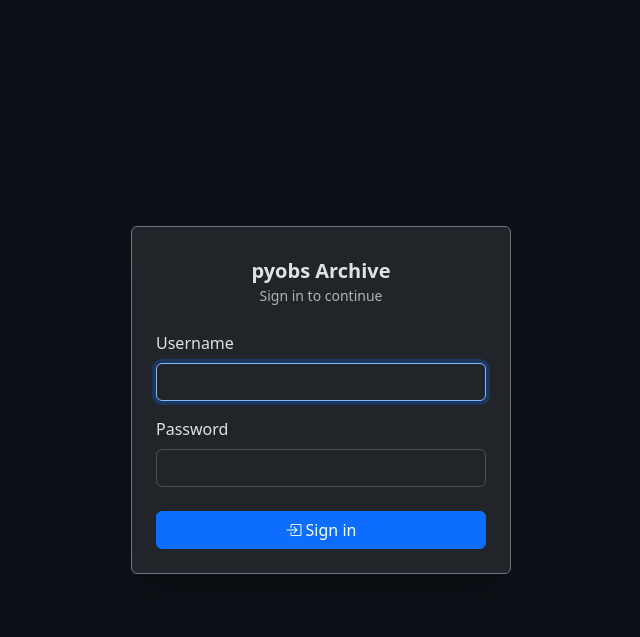
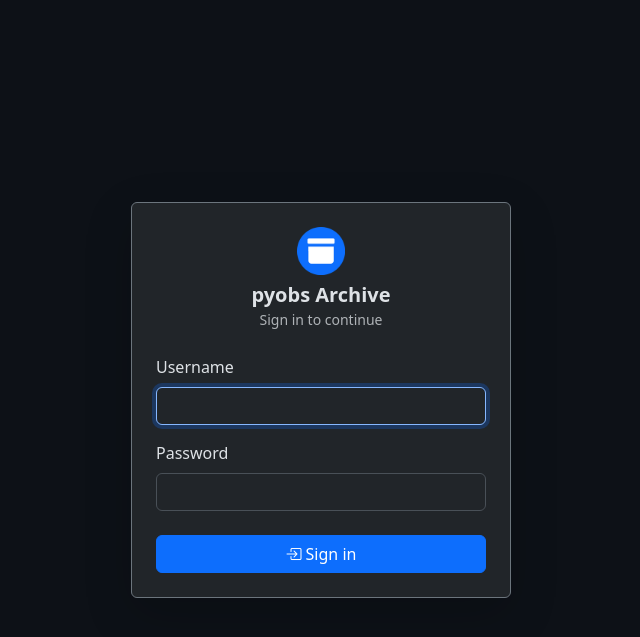
Before and after one commit to pyobs/pyobs-archive, a Django app: page /accounts/login/ in a window 1280 px wide. Shown: the top 637 px of the page, without its empty margins (319-959 px from the left). Run offline with Django 3.2, Linux system fonts and the light colour scheme.

Commit message:
Use the archive-specific icon on the login page
Replaces the login page's telescope glyph (bi-telescope, which
doesn't actually exist in Bootstrap Icons and rendered blank) with
the same bi-archive-fill-on-blue-circle icon used for the favicon,
for visual consistency between the tab icon and the login screen.

```diff
--- a/templates/registration/login.html
+++ b/templates/registration/login.html
@@ -19,7 +19,7 @@
     <div class="card-body p-4">
 
         <div class="text-center mb-4">
-            <i class="bi bi-telescope fs-1 text-primary"></i>
+            <img src="{% static "img/brand-icon.png" %}" alt="pyobs Archive" style="height:48px;width:auto;object-fit:contain">
             <h5 class="mt-2 mb-0 fw-semibold">pyobs Archive</h5>
             <small class="text-muted">Sign in to continue</small>
         </div>
```
Also changed, not shown: pyobs_archive/frontend/static/img/brand-icon.png (added).
